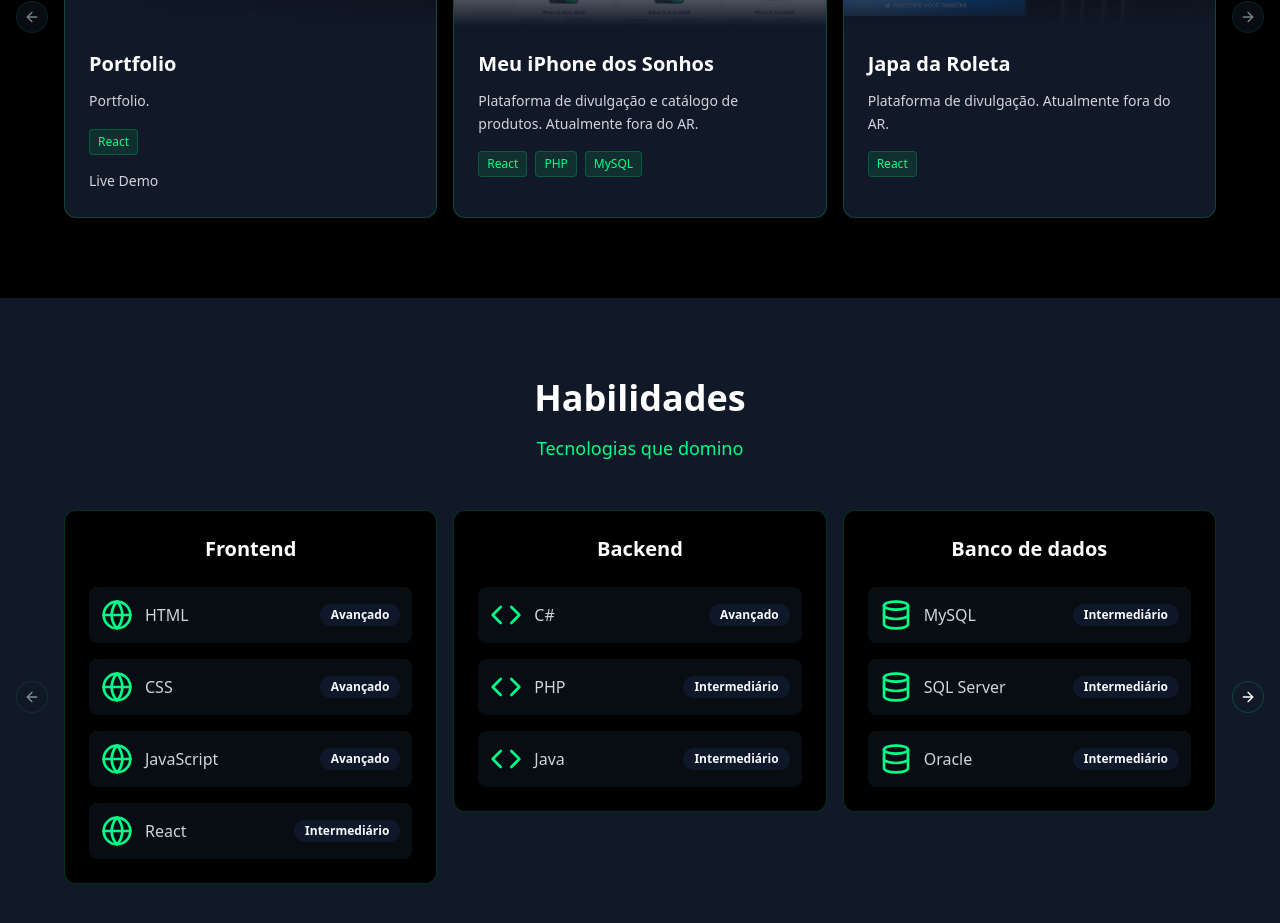
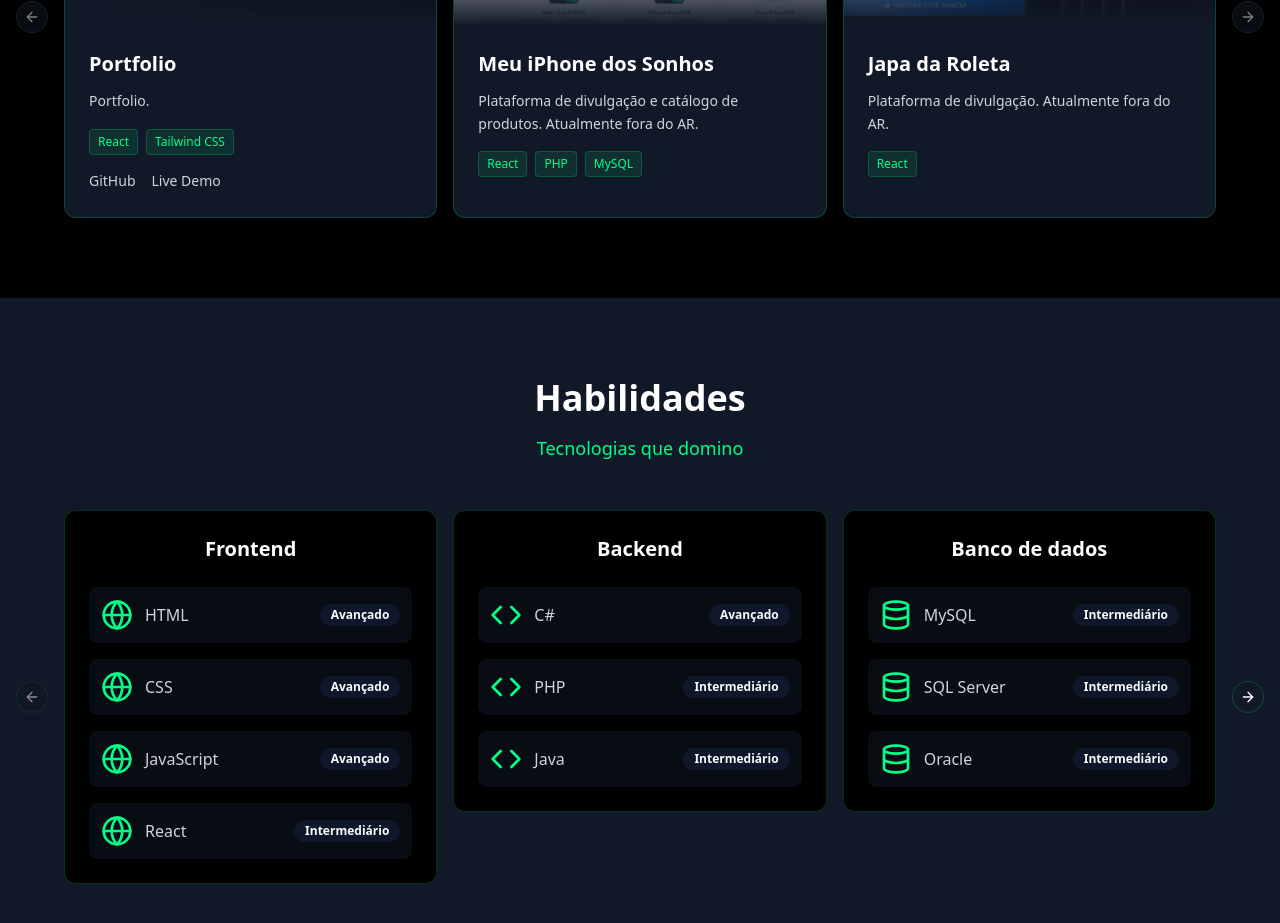
Before and after one commit to renatodm36/Portfolio, a React (Vite) app: page / in a window 1280 px wide. Shown: the part 1940-2863 px from the top of the page. Built offline with nearby package versions, Linux system fonts and the light colour scheme.

Commit message:
- Adiciona link do GitHub para o projeto no componente Projects - Atualiza tecnologias do projeto no JSON do portfólio para incluir Tailwind CSS

```diff
--- a/src/components/Projects.tsx
+++ b/src/components/Projects.tsx
@@ -68,6 +68,7 @@ const { data, language } = useLanguage();
                           <a
                             href={project.github}
                             className="text-gray-300 hover:text-green-500 transition-colors duration-200 text-sm"
+                            target="_blank"
                           >
                             GitHub
                           </a>
--- a/src/data/portfolio.json
+++ b/src/data/portfolio.json
@@ -30,19 +30,20 @@
       "title": "Projetos",
       "subtitle": "Trabalhos que definem minha jornada",
       "items": [
-         {
+        {
           "id": 1,
           "name": "Portfolio",
           "description": "Portfolio.",
           "technologies": [
-            "React"
+            "React",
+            "Tailwind CSS"
           ],
           "image": "Portfolio.png",
-          "github": "",
+          "github": "https://github.com/renatodm36/Portfolio",
           "live": "https://portfolio-renatodm.vercel.app/",
           "featured": true
-        }
-        ,{
+        },
+        {
           "id": 1,
           "name": "Meu iPhone dos Sonhos",
           "description": "Plataforma de divulgação e catálogo de produtos. Atualmente fora do AR.",
@@ -230,14 +231,15 @@
           "name": "Portfolio",
           "description": "Portfolio.",
           "technologies": [
-            "React"
+            "React",
+            "Tailwind CSS"
           ],
           "image": "Portfolio.png",
-          "github": "",
+          "github": "https://github.com/renatodm36/Portfolio",
           "live": "https://portfolio-renatodm.vercel.app/",
           "featured": true
-        }
-        ,{
+        },
+        {
           "id": 1,
           "name": "My Dream iPhone",
           "description": "Product catalog and promotional platform. Currently offline.",
```
